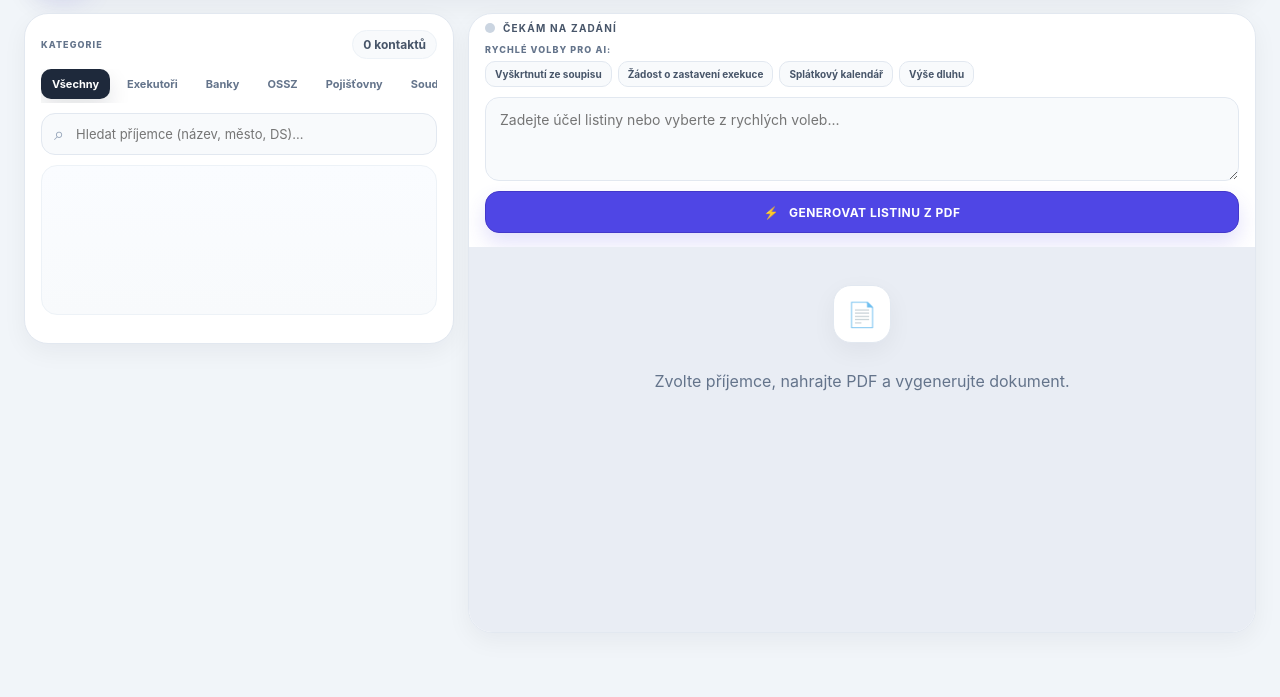
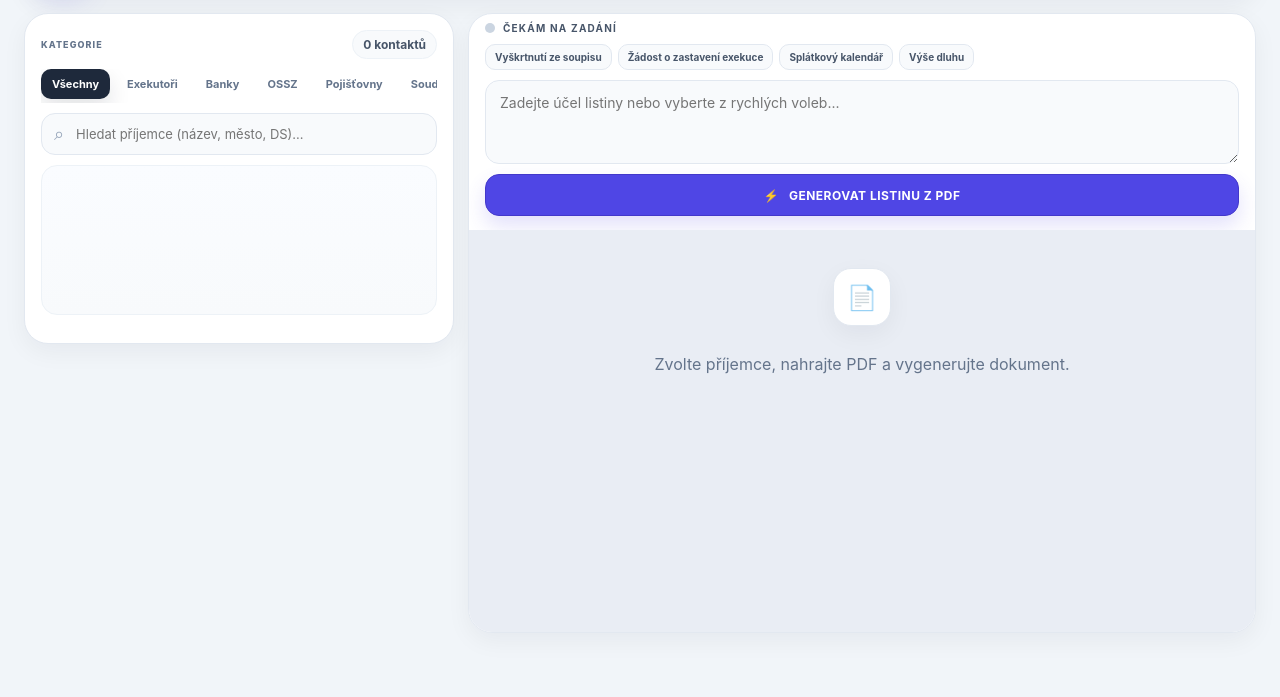
Before and after one commit to dluhovkaosoblazsko-debug/Dokument-creator, a website: page public/index.html in a window 1280 px wide. Shown: the part 103-800 px from the top of the page. Drawn offline with Linux system fonts and the light colour scheme; no server answers.

Commit message:
Sloučení vzdálených změn

```diff
--- a/public/index.html
+++ b/public/index.html
@@ -102,7 +102,6 @@
           </div>
 
           <div class="quick-actions">
-            <span class="quick-label">Rychlé volby pro AI:</span>
             <div class="quick-actions-row">
               <button class="quick-tag" data-prompt="Žádost vyškrtnutí ze soupisu" type="button">Vyškrtnutí ze soupisu</button>
               <button class="quick-tag" data-prompt="Žádost o zastavení exekuce" type="button">Žádost o zastavení exekuce</button>
```
